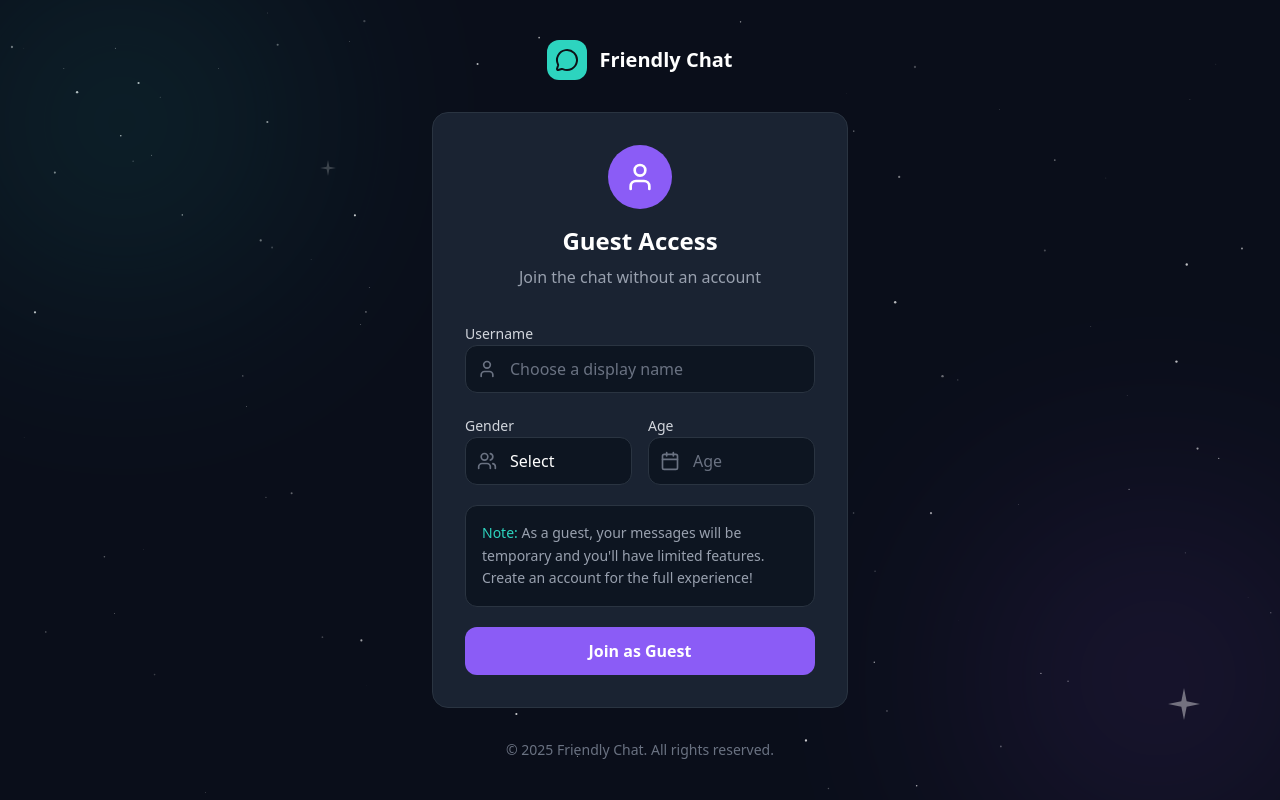
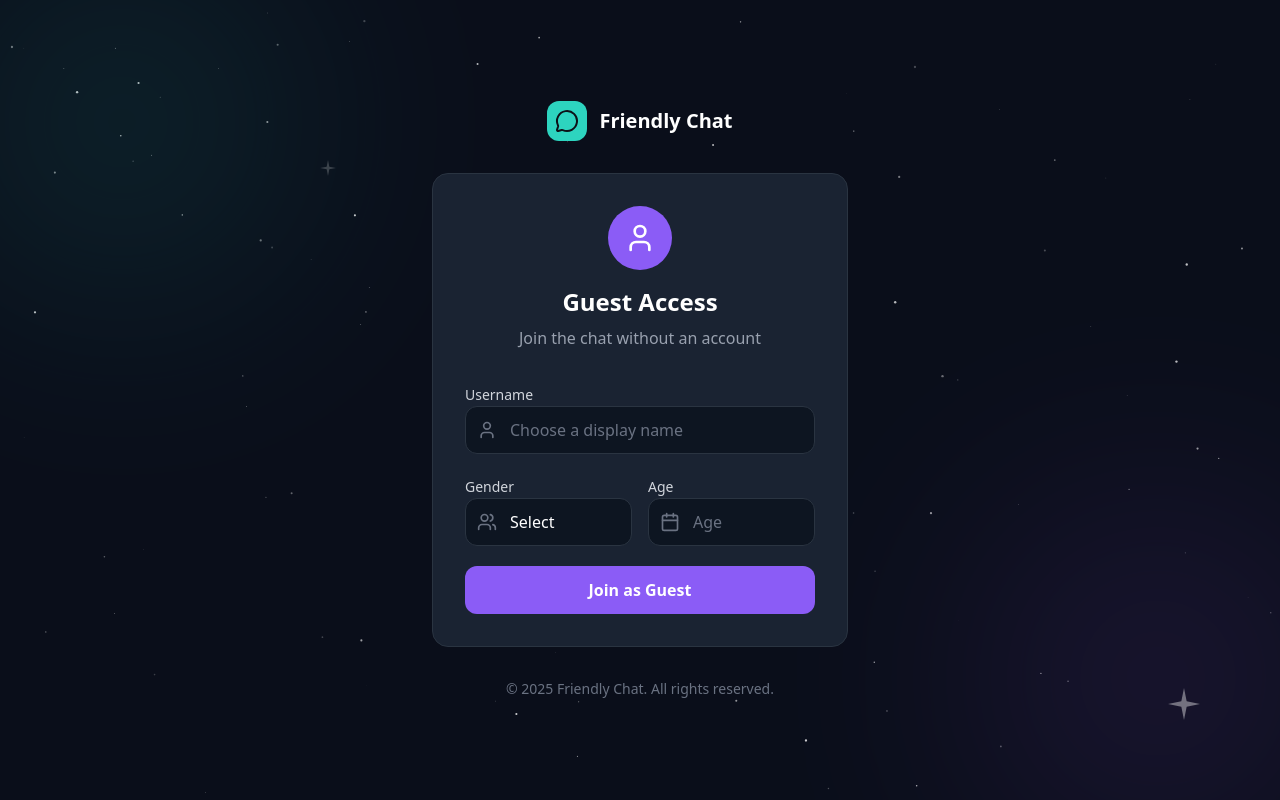
Before and after one commit to Samarath/FriendlyChat, a Next.js app: page / in a window 1280 px wide. Built offline with nearby package versions, Linux system fonts and the light colour scheme.

Commit message:
removed note section from the guest login form

```diff
--- a/app/components/login/guest-login.tsx
+++ b/app/components/login/guest-login.tsx
@@ -121,13 +121,13 @@ export function GuestLoginForm({
             </div>
           </div>
 
-          <div className="bg-[#0d1521] rounded-xl p-4 border border-[#2a3441]">
+          {/* <div className="bg-[#0d1521] rounded-xl p-4 border border-[#2a3441]">
             <p className="text-sm text-gray-400 leading-relaxed">
               <span className="text-[#2dd4bf] font-medium">Note:</span> As a
               guest, your messages will be temporary and you{"'"}ll have limited
               features. Create an account for the full experience!
             </p>
-          </div>
+          </div> */}
 
           <button
             type="submit"
```
